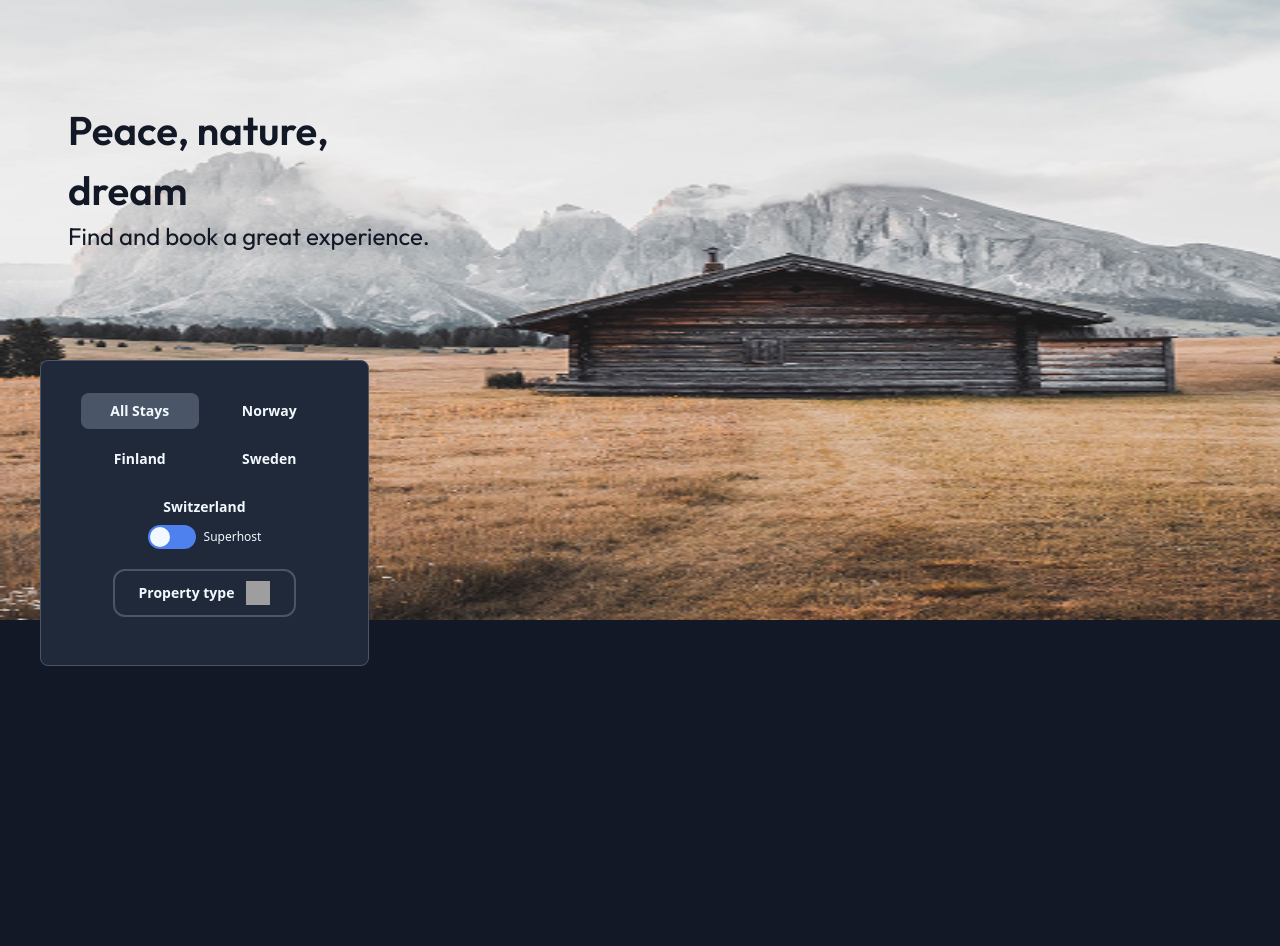
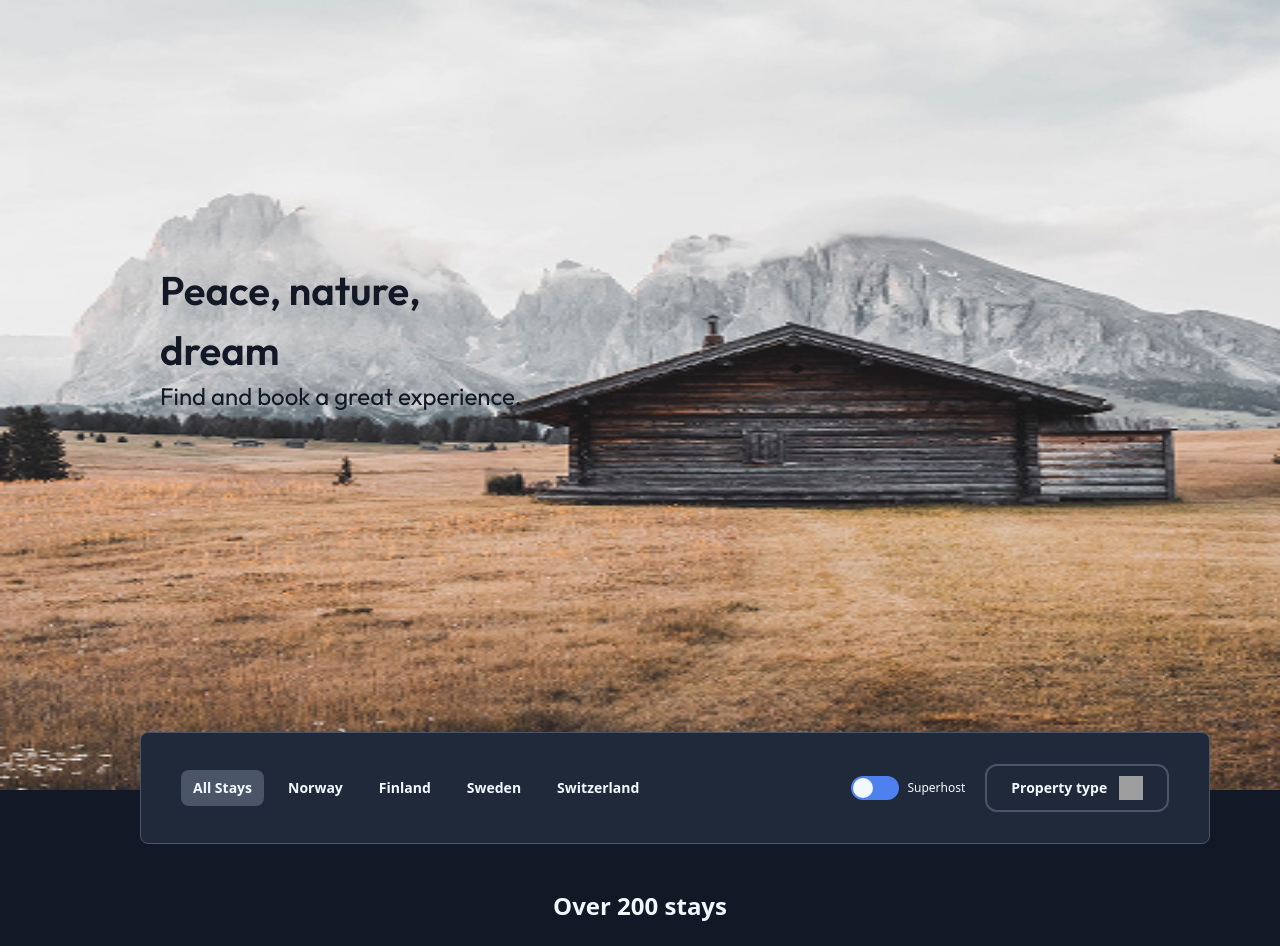
Before and after one commit to sercansimsek/property-listing, a React (Vite) app: page / in a window 1280 px wide. Shown: the top 946 px of the page. Built offline with nearby package versions, Linux system fonts and the light colour scheme; no server answers; grey boxes are pictures that could not be loaded.

Commit message:
Finalized

```diff
--- a/src/App.jsx
+++ b/src/App.jsx
@@ -4,14 +4,14 @@ import { Navbar } from "./components/NavBar/Navbar";
 
 export const App = () => {
 	return (
-		<div className="bg-[#121826] flex flex-col justify-center items-center box-border">
+		<div className="bg-[#121826] flex flex-col justify-center items-center box-border pb-30 ">
 			<div className="relative">
 				<Header />
-				<div className="absolute top-90 left-10">
+				<div className="absolute top-90 left-10 lg:top-140 lg:left-25 xl:top-183 xl:left-35">
 					<Navbar />
 				</div>
 			</div>
-			<div className="mt-80">
+			<div className="mt-80 lg:mt-25">
 				<CardList />
 			</div>
 		</div>
--- a/src/components/CardList/CardList.jsx
+++ b/src/components/CardList/CardList.jsx
@@ -27,7 +27,7 @@ export const CardList = () => {
 				Over 200 stays
 			</div>
 
-			<ul className="grid grid-cols-1 gap-[72px] md:grid-cols-2 lg:grid-cols-3">
+			<ul className="grid grid-cols-1 gap-[72px] lg:grid-cols-2 xl:grid-cols-3">
 				{properties.map((property) => (
 					<li key={property.id}>{<Card property={property} />}</li>
 				))}
--- a/src/components/Header/Header.jsx
+++ b/src/components/Header/Header.jsx
@@ -1,5 +1,5 @@
 /* import mainImageBig from "../../assets/images/mainHeroBig.jpg"; */
-import mainImageSm from '../../assets/images/figma-hero-sm.jpg';
+import mainImageSm from "../../assets/images/figma-hero-sm.jpg";
 /* import cn from 'classnames'; */
 
 export const Header = () => {
@@ -7,11 +7,11 @@ export const Header = () => {
 		<div className="relative">
 			<div className="relative font-['Outfit']">
 				<img
-					className=" h-[400px] object-fill w-screen lg:h-[620px]"
+					className=" h-[400px] object-fill w-screen lg:h-[620px] xl:h-[790px]"
 					src={mainImageSm}
 					alt="mainHeroImage"
 				/>
-				<div className="flex flex-col justify-start absolute top-25 left-17 text-[#121826]">
+				<div className="flex flex-col justify-start absolute top-25 left-17 lg:top-45 lg:left-32 xl:top-65 lg:left-40  text-[#121826]">
 					<h1 className="font-semibold text-[40px] ">
 						Peace, nature, <br /> dream
 					</h1>
--- a/src/components/NavBar/Navbar.jsx
+++ b/src/components/NavBar/Navbar.jsx
@@ -3,8 +3,8 @@ import arrowDown from "../../assets/images/Expand_down.svg";
 export const Navbar = () => {
 	return (
 		<>
-			<div className="min-w-[329px] min-h-[306px] bg-[#20293A] bg-opacity-95 rounded-lg px-10 py-8 font-['DM Sans'] mb-12 border-1 border-[#4A5567]">
-				<div className="grid grid-cols-2 gap-3 text-sm text-[#F2F9FE] font-bold cursor-pointer mb-6 text-center lg:mb-0">
+			<div className="lg:flex lg:justify-center lg:items-center lg:gap-15 lg:h-[112px] xl:gap-50 min-w-[329px] h-[306px] bg-[#20293A] bg-opacity-95 rounded-lg px-10 py-8 font-['DM Sans'] mb-12 border-1 border-[#4A5567]">
+				<div className="grid grid-cols-2 gap-3 lg:flex text-sm text-[#F2F9FE] font-bold cursor-pointer mb-6 text-center lg:mb-0">
 					<a href="#" className="px-3 py-2 bg-[#4A5567] rounded-lg">
 						All Stays
 					</a>
@@ -24,7 +24,7 @@ export const Navbar = () => {
 						Switzerland
 					</a>
 				</div>
-				<div className="flex flex-col gap-5 justify-center items-center">
+				<div className="flex flex-col gap-5 justify-center items-center lg:flex-row">
 					<div className="flex gap-2 justify-center items-center">
 						<div className="w-12 h-6 rounded-[20px] bg-[#4E80EE] flex items-center justify-left">
 							<div className="w-5 h-5 rounded-full bg-[#F2F9FE] ml-[2px]"></div>
```
